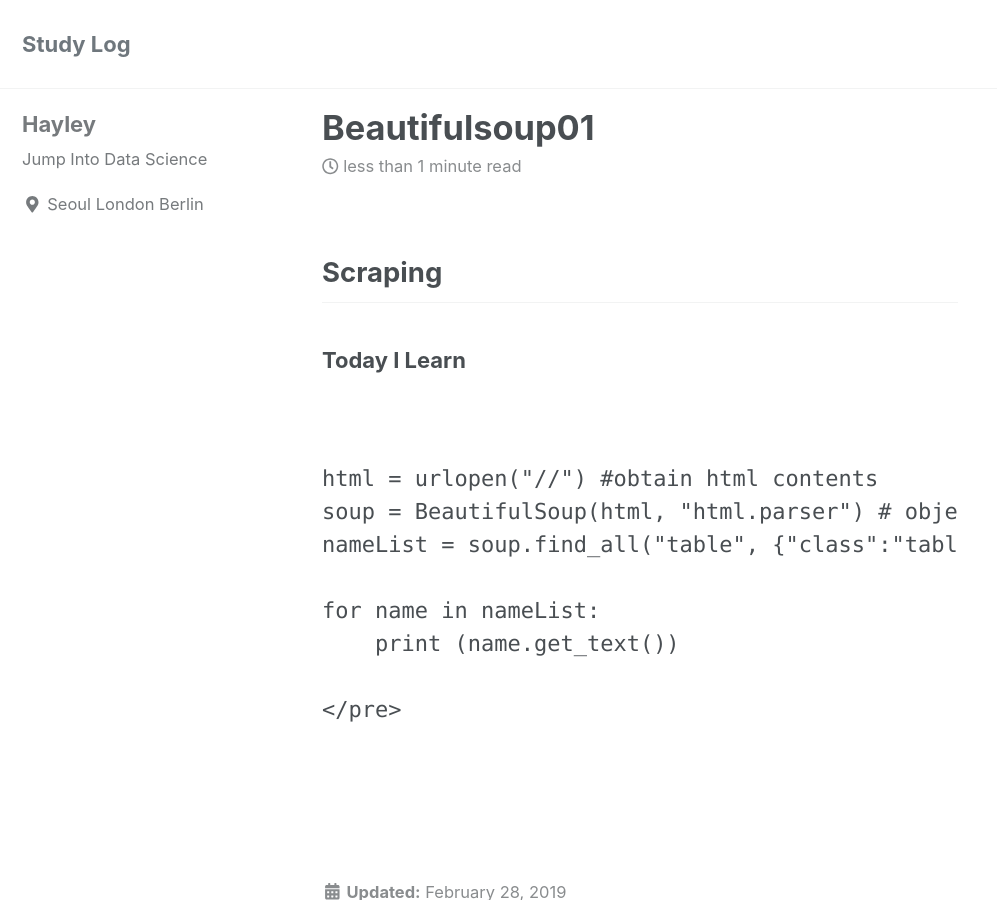
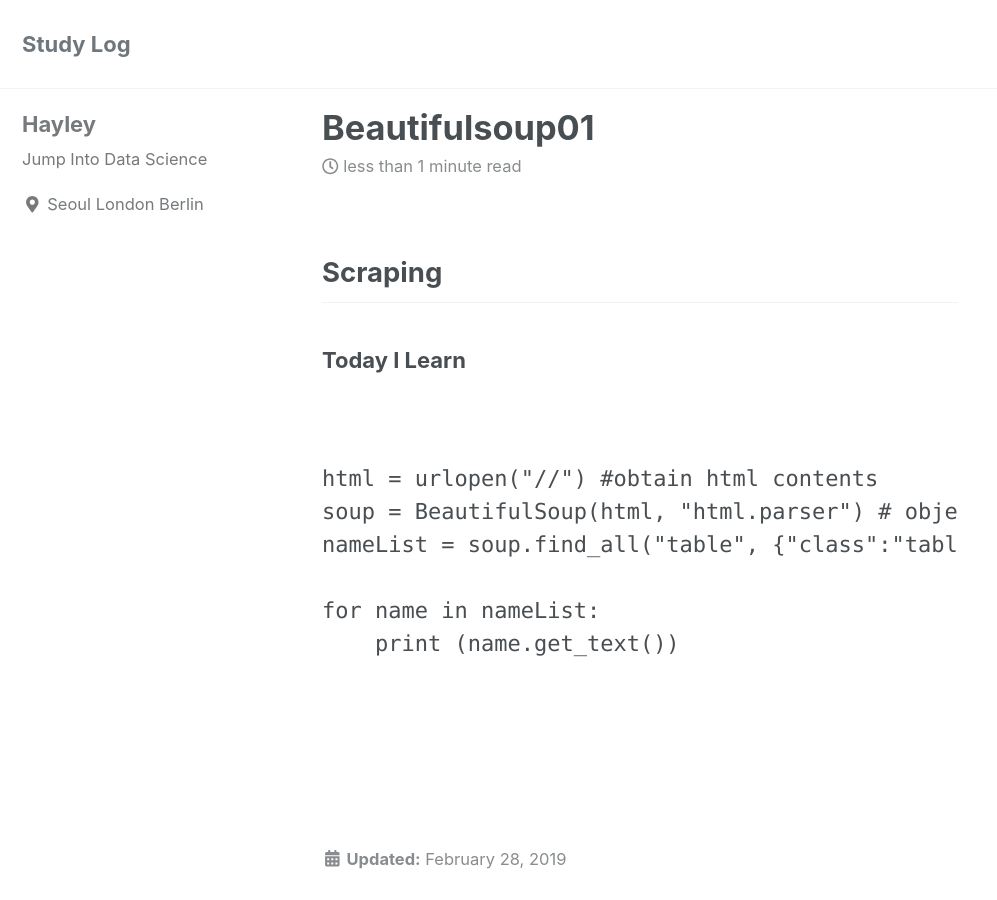
Before and after one commit to Hayleypp/Hayleypp.github.io, a Jekyll site: the page built from _posts/2019-02-28-BeautifulSoup01.md, in a window 1280 px wide and 900 px high. Shown: the whole window, without its empty margins (0-997 px from the left). Built offline with Jekyll 4.4.1, drawn with Linux system fonts in a browser that asks for light colours; cached includes are drawn as plain includes.

Commit message:
Update 2019-02-28-BeautifulSoup01.md

```diff
--- a/_posts/2019-02-28-BeautifulSoup01.md
+++ b/_posts/2019-02-28-BeautifulSoup01.md
@@ -10,5 +10,3 @@ nameList = soup.find_all("table", {"class":"table_3"}) # table tag, attributes
 
 for name in nameList:
     print (name.get_text())
-
-</pre></code>
```
